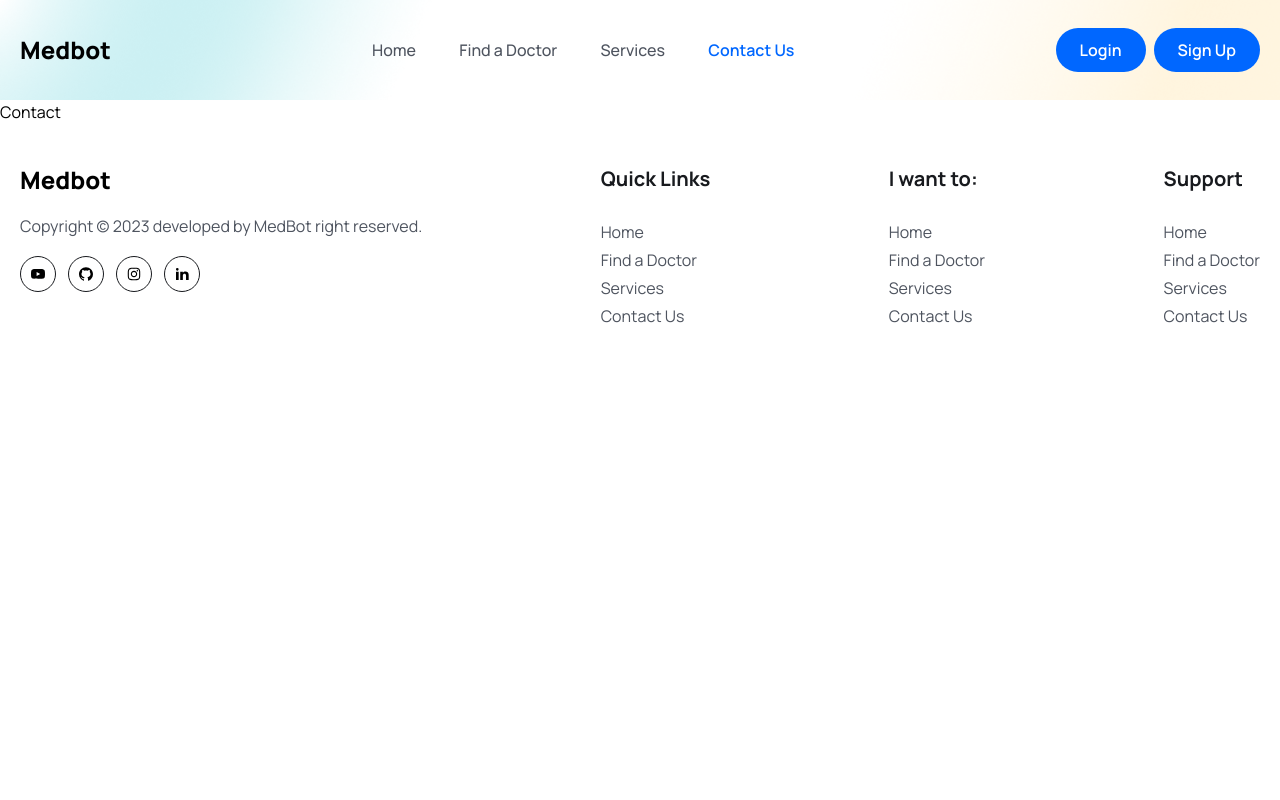
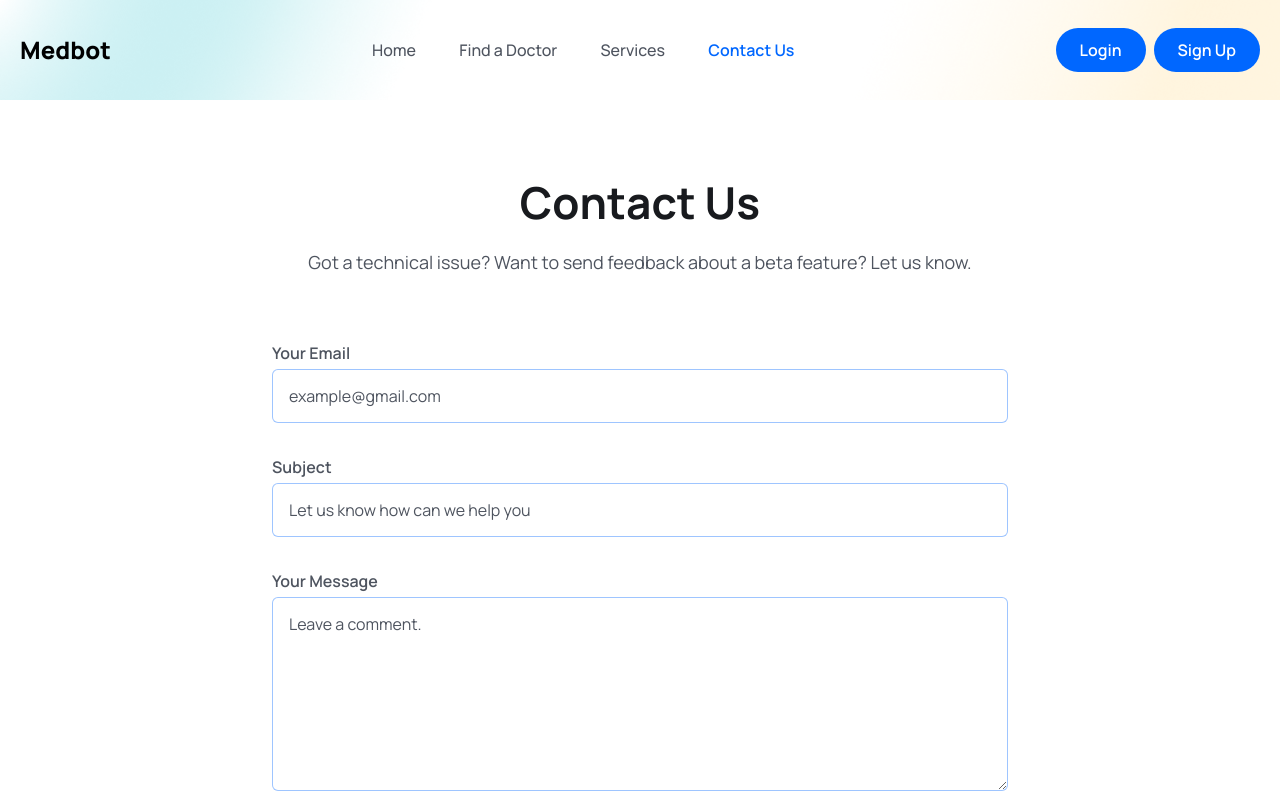
Before and after one commit to niranjan65/medbot, a React (Vite) app: page /contact in a window 1280 px wide. Shown: the top 800 px of the page. Built offline with nearby package versions, Linux system fonts and the light colour scheme.

Commit message:
other chnages

```diff
--- a/src/components/Header/Header.jsx
+++ b/src/components/Header/Header.jsx
@@ -51,7 +51,7 @@ export const Header = () => {
         <div className="flex items-center justify-between">
           {/*----Logo----*/}
           <div>
-            <h1 className="text-2xl font-extrabold">Medbot</h1>
+            <NavLink to="/"><h1 className="text-2xl font-extrabold">Medbot</h1></NavLink>
           </div>
           {/*----menu----*/}
           <div className="navigation" ref={menyRef} onClick={toggleMenu}>
--- a/src/index.css
+++ b/src/index.css
@@ -28,6 +28,16 @@
         /* @apply bg-[url('./assets/images/hero-bg.png')] bg-no-repeat bg-center bg-cover */
     }
 
+    .form_label{
+        @apply text-textColor font-semibold text-[16px] mb-2;
+    }
+
+    .form_input{
+        @apply w-full px-4 py-3 border border-solid border-[#0066ff61] focus:outline-none
+        focus:border-primaryColor text-[16px] leading-7 text-headingColor placeholder:text-textColor
+        cursor-pointer rounded-md;
+    }
+
 }
 
 @media only screen and (max-width:1024) {
--- a/src/pages/Contact.jsx
+++ b/src/pages/Contact.jsx
@@ -1,6 +1,26 @@
 
 export const Contact = () => {
   return (
-    <div>Contact</div>
+    <section>
+      <div className="px-4 mx-auto max-w-screen-md">
+        <h2 className="heading text-center">Contact Us</h2>
+        <p className="mb-8 lg:mb-16 font-light text-center text_para">Got a technical issue? Want to send feedback about a beta feature? Let us know.</p>
+        <form action="#" className="space-y-8">
+          <div>
+            <label htmlFor="email" className="form_label">Your Email</label>
+            <input type="email" id="email" placeholder="example@gmail.com" className="form_input mt-1" />
+          </div>
+          <div>
+            <label htmlFor="subject" className="form_label">Subject</label>
+            <input type="text" id="subject" placeholder="Let us know how can we help you" className="form_input mt-1" />
+          </div>
+          <div className="sm:col-span-2">
+            <label htmlFor="message" className="form_label">Your Message</label>
+            <textarea id="message" rows="6" type="text" placeholder="Leave a comment." className="form_input mt-1"></textarea>
+          </div>
+          <button className="btn rounded sm:w-fit">Submit</button>
+        </form>
+      </div>
+    </section>
   )
 }
--- a/src/pages/SignUp.jsx
+++ b/src/pages/SignUp.jsx
@@ -1,8 +1,35 @@
 import signupImg from '../assets/images/signup.gif';
 import avatar from '../assets/images/doctor-img01.png'
 import { Link } from 'react-router-dom';
+import { useState } from 'react';
 
 export const SignUp = () => {
+
+  const [selectedFile, setSelectedFile] = useState(null);
+  const [previewUrl, setPreviewUrl] = useState("");
+
+  const [formData, setFormData] = useState({
+    name: '',
+    email: '',
+    password: '',
+    photo: selectedFile,
+    gender: '',
+    role: 'patient',
+  })
+
+  const handleInputChange = e => {
+    setFormData({...formData, [e.target.name]: e.target.value});
+  };
+
+  const handleFileInputChange = async (event) => {
+    const file = event.target.files[0];
+
+    console.log(file)
+  }
+
+  const submitHandler = async(event) => {
+    event.preventDefault();
+  }
   return (
     <section className="px-5 xl:px-0">
       <div className="max-w-[1170px] mx-auto">
@@ -22,13 +49,14 @@ export const SignUp = () => {
             Create an <span className="text-primaryColor">account</span>
           </h3>
 
-          <form>
+          <form onSubmit={submitHandler}>
             <div className="mb-5">
               <input
                 type="text"
                 placeholder="Full Name"
                 name="name"
-                value=""
+                value={formData.name}
+                onChange={handleInputChange}
                 className="w-full py-3 border-b border-solid border-[#0066ff61] focus:outline-none
                focus:border-b-primaryColor text-[16px] leading-7 text-headingColor
                placeholder:text-textColor cursor-pointer"
@@ -40,7 +68,8 @@ export const SignUp = () => {
                 type="email"
                 placeholder="Enter Your Email"
                 name="email"
-                value=""
+                value={formData.email}
+                onChange={handleInputChange}
                 className="w-full py-3 border-b border-solid border-[#0066ff61] focus:outline-none
                focus:border-b-primaryColor text-[16px] leading-7 text-headingColor
                placeholder:text-textColor cursor-pointer"
@@ -52,7 +81,8 @@ export const SignUp = () => {
                 type="password"
                 placeholder="Password"
                 name="password"
-                value=""
+                value={formData.password}
+                onChange={handleInputChange}
                 className="w-full py-3 border-b border-solid border-[#0066ff61] focus:outline-none
                focus:border-b-primaryColor text-[16px] leading-7 text-headingColor
                placeholder:text-textColor cursor-pointer"
@@ -64,7 +94,7 @@ export const SignUp = () => {
 
               <label className='text-textColor font-bold text-[16px] leading-7'>
                 Are you a:
-                <select name="role" className='text-textColor font-semibold text-[15px] leading-7 px-4 py-3 focus:outline-none'>
+                <select name="role" value={formData.role} onChange={handleInputChange} className='text-textColor font-semibold text-[15px] leading-7 px-4 py-3 focus:outline-none'>
                 <option value="patient">Patient</option>
                 <option value="doctor">Doctor</option>
                 </select>
@@ -72,7 +102,7 @@ export const SignUp = () => {
 
               <label className='text-textColor font-bold text-[16px] leading-7'>
                 Gender:
-                <select name="gender" className='text-textColor font-semibold text-[15px] leading-7 px-4 py-3 focus:outline-none'>
+                <select name="gender" value={formData.gender} onChange={handleInputChange} className='text-textColor font-semibold text-[15px] leading-7 px-4 py-3 focus:outline-none'>
                 <option value="">Select</option>
                 <option value="male">Male</option>
                 <option value="female">Female</option>
@@ -91,6 +121,7 @@ export const SignUp = () => {
                  type="file"
                  name='photo'
                  id='customFile'
+                 onChange={handleFileInputChange}
                  accept='.jpg, .png, .jpeg'
                  className='absolute top-0 left-0 w-full h-full opacity-0 cursor-pointer'
                  />
```
